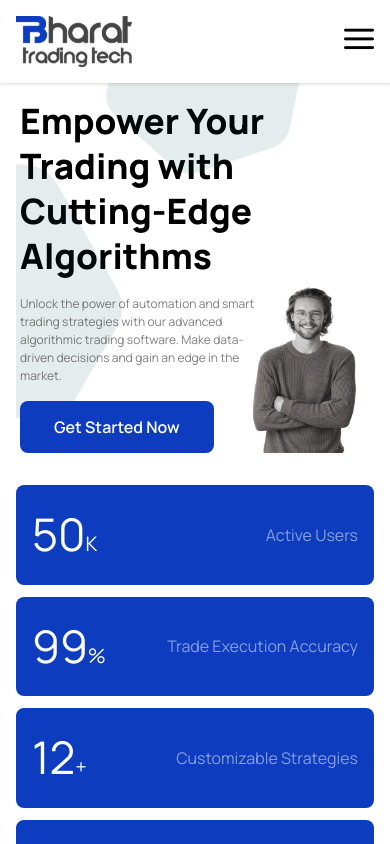
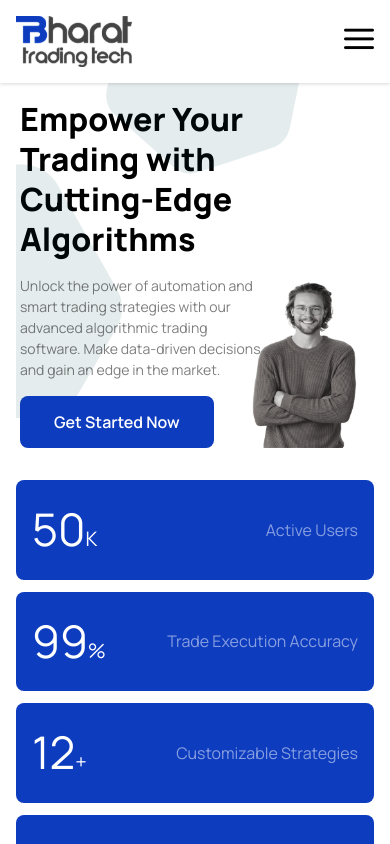
Before and after one commit to aayushdoesdev/bharat-trading, a Vue app: page / in a window 390 px wide. Shown: the top 844 px of the page. Built offline with nearby package versions, Linux system fonts and the light colour scheme; a web font is replaced by a local one.

Commit message:
changed font size

```diff
--- a/src/sections/HomeViewSections/HeroSection.vue
+++ b/src/sections/HomeViewSections/HeroSection.vue
@@ -13,11 +13,11 @@ import BaseButton from "@/components/BaseButton.vue";
         <img src="/images/svg/blocks.svg" alt="" class="w-[330px] md:w-[390px] xl:w-[550px]" />
       </div>
       <h1
-        class="font-extrabold leading-[45px] md:font-bold text-[35px] sm:text-[35px] md:text-[50px] md:leading-[60px] w-[80%] xl:w-full"
+        class="font-extrabold leading-[40px] md:font-bold text-[32px] sm:text-[35px] md:text-[50px] md:leading-[60px] w-[80%] xl:w-full"
       >
         Empower Your Trading with Cutting-Edge Algorithms
       </h1>
-      <p class="opacity-50 text-[12px] md:text-[16px] w-[70%]">
+      <p class="opacity-50 text-[14px] md:text-[16px] w-[70%] relative z-10">
         Unlock the power of automation and smart trading strategies with our
         advanced algorithmic trading software. Make data-driven decisions and
         gain an edge in the market.
```
